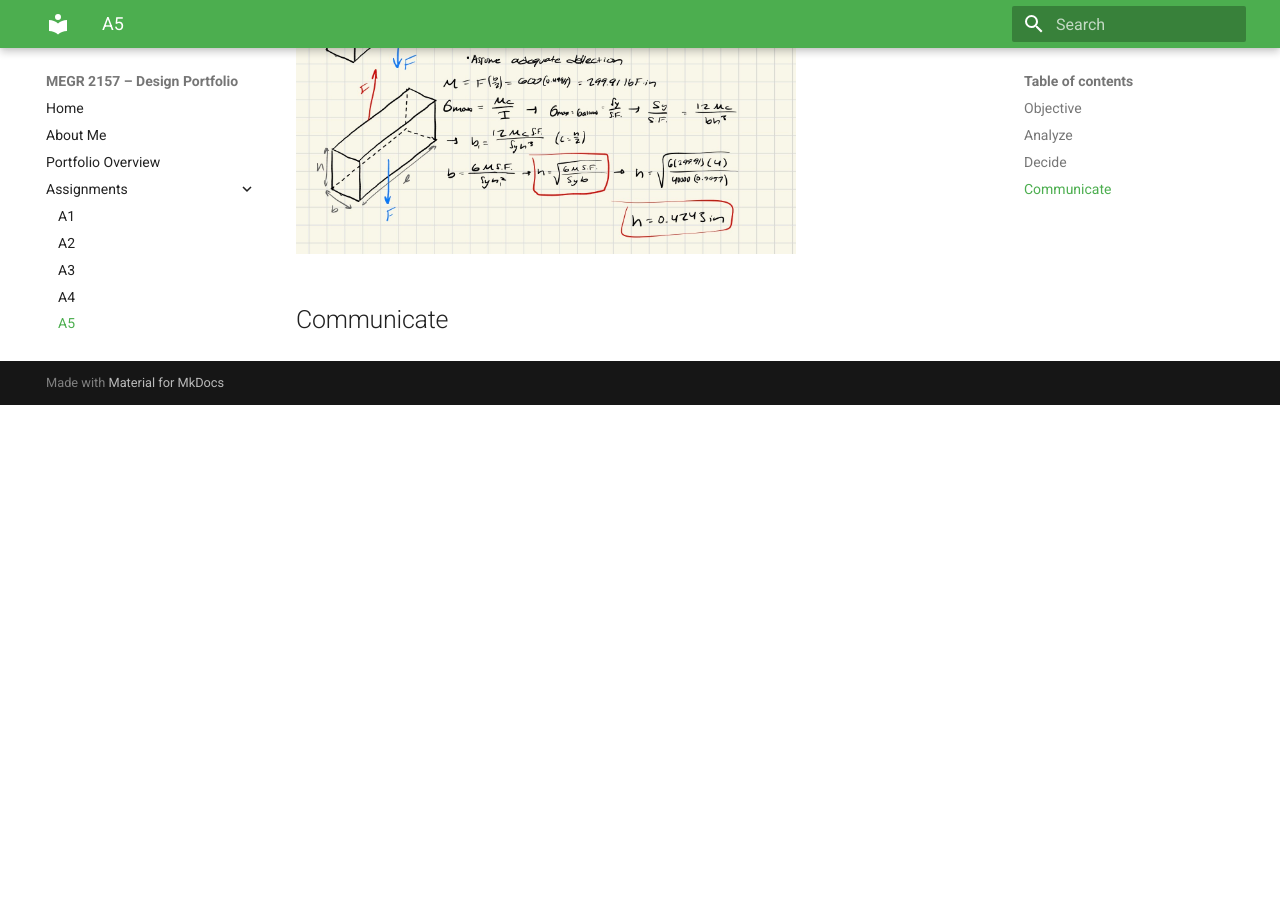
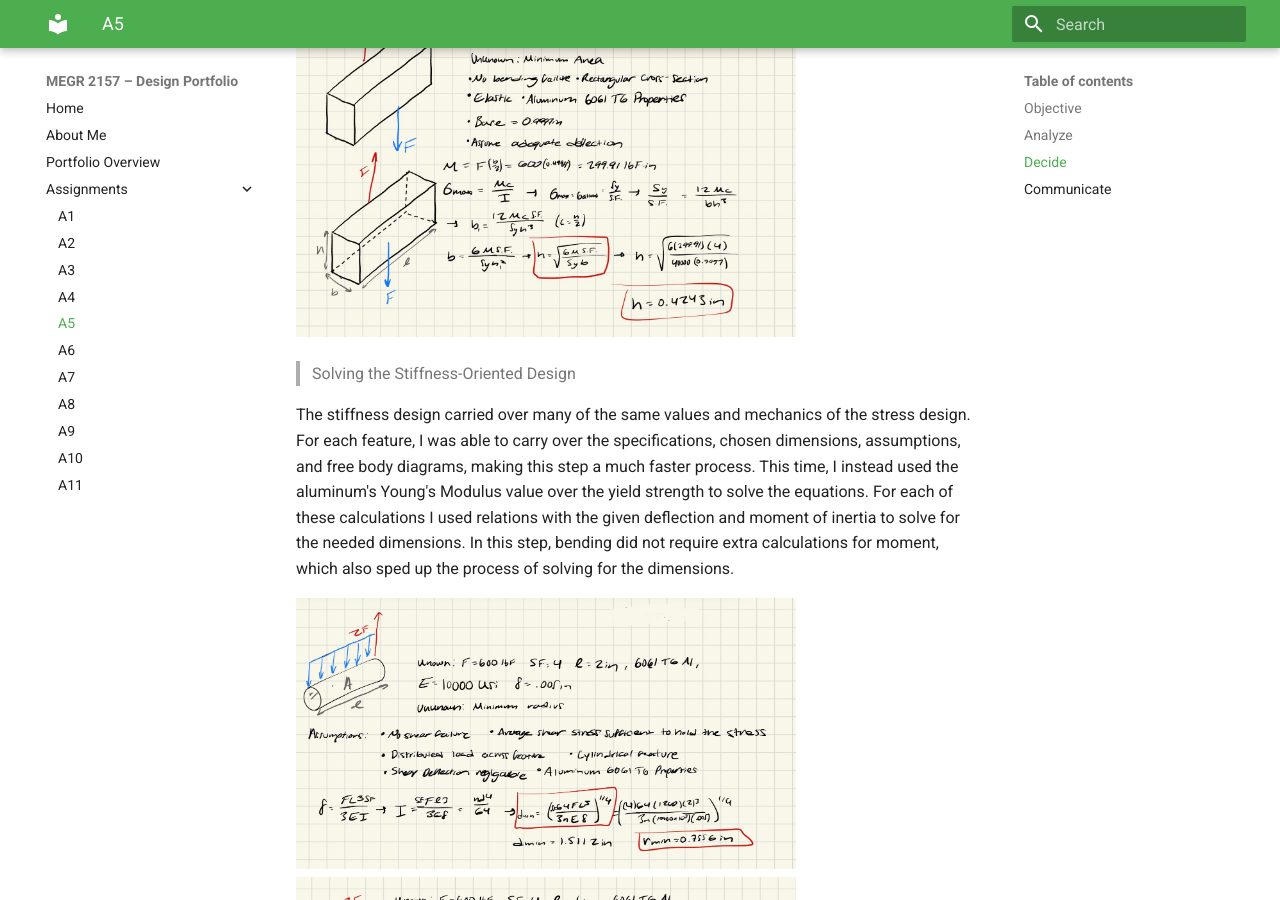
Before and after one commit to bsalvi7/megr2156-portfolio, an MkDocs documentation site: the page built from docs/assignments/A05/index.md, in a window 1280 px wide and 900 px high, scrolled down 3848 px. Built offline with MkDocs 1.6.1 and Material for MkDocs 9.7.7, drawn with Linux system fonts in a browser that asks for light colours; before the commit the page ends 4253 px from its top, so only the background shows below that; some of the changed text lies outside the part shown.

Commit message:
Update index.md with design specifications and calculations
Added sections on finalizing specifications and solving stress-oriented and stiffness-oriented designs, including calculations and diagrams.

```diff
--- a/docs/assignments/A05/index.md
+++ b/docs/assignments/A05/index.md
@@ -24,9 +24,13 @@ By keeping the design symmetrical, it allows the sides and hooks of the bracket
 
 ## Decide
 
+>Finalizing Specifications
+
 My first decision was to choose the specifications I was given a choice on. Firstly, I decided to use a force of 600 lbF to create a design that would sit in the middle ground of the force range. However, I went a bit lighter in order to have a slimmer and more compact design after calculations, as a smaller load would not demand features that were very bulky in size. Secondly, I decided to use 6061 T6 aluminum to incorporate a compact design with a light material. The material properties of this aluminum were easily locatable online.
 
 <img width="500" alt="Aluminum Properties" src="Al Props.png" />
+
+>Solving the Stress-Oriented Design
 
 With these decisions made, it was now time to begin calculations with stress in mind. Taking the maximum yield strength from the property table and the other given and decided specifications, I started with the cantilever beam holding the strap and planned to work my way up the design. Firstly, I picked the length of the beam to be 2 inches as a starting point for the rest of the design, giving more than enough space for a strap to be fully supported by the beam. I began by writing the knowns, unknowns, and assumptions made for the calculation. Then, I drew a free body diagram which showcased the load (blue) and subsequent reaction forces (red). In this particular feature, it is possible to show the load of the strap as a distributed load due to its characteristics. Using stress relations, I calculated the minimum diameter needed to fall under the stress limit given the safety factor.
 
@@ -42,5 +46,14 @@ For the next three features, I used bending beam equations, choosing a base or w
 <img width="500" alt="Feature 4 Stress" src="Stress 4.jpeg" />
 <img width="500" alt="Feature 5 Stress" src="Stress 5.jpeg" />
 
+>Solving the Stiffness-Oriented Design
+
+The stiffness design carried over many of the same values and mechanics of the stress design. For each feature, I was able to carry over the specifications, chosen dimensions, assumptions, and free body diagrams, making this step a much faster process. This time, I instead used the aluminum's Young's Modulus value over the yield strength to solve the equations. For each of these calculations I used relations with the given deflection and moment of inertia to solve for the needed dimensions. In this step, bending did not require extra calculations for moment, which also sped up the process of solving for the dimensions.
+
+<img width="500" alt="Feature 1 Stiffness" src="Stiff 1.jpeg" />
+<img width="500" alt="Feature 2 Stiffness" src="Stiff 2.jpeg" />
+<img width="500" alt="Feature 3 Stiffness" src="Stiff 3.jpeg" />
+<img width="500" alt="Feature 4 Stiffness" src="Stiff 4.jpeg" />
+<img width="500" alt="Feature 5 Stiffness" src="Stiff 5.jpeg" />
 
 ## Communicate
```
